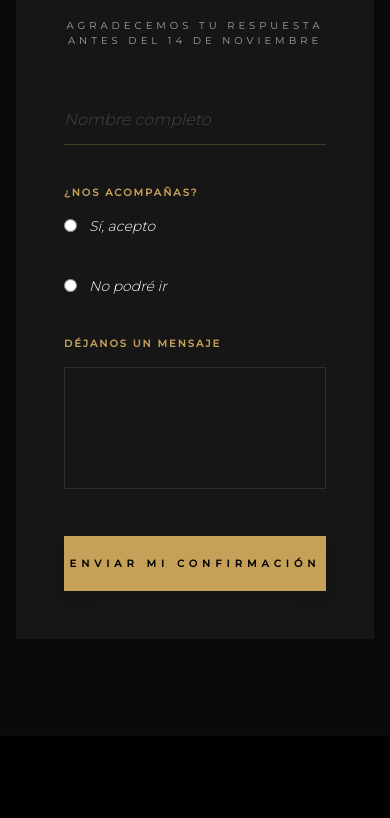
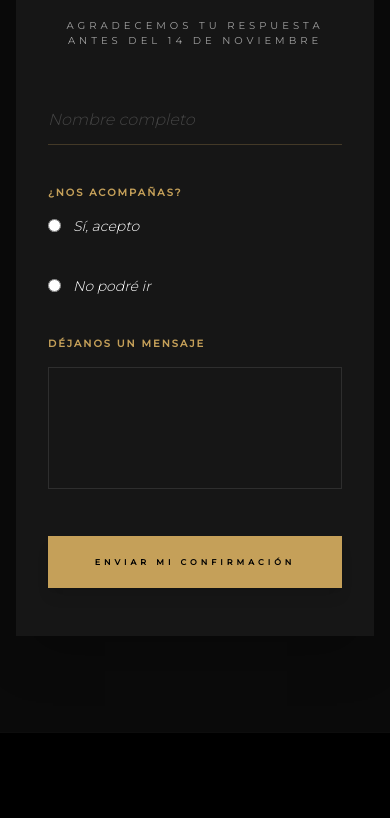
Before and after one commit to luischavez23/wedding_frontend, a React (Vite) app: page / in a window 390 px wide. Shown: the part 8824-9642 px from the top of the page. Built offline with nearby package versions, Linux system fonts and the light colour scheme; a web font is replaced by a local one.

Commit message:
Delete some code lines

```diff
--- a/index.html
+++ b/index.html
@@ -4,7 +4,7 @@
     <meta charset="UTF-8">
     <meta name="viewport" content="width=device-width, initial-scale=1.0">
     <title>Nuestra Boda | G & E</title>
-    <link rel="icon" type="image/x-icon" href="/public/estado-civil.svg">
+    <link rel="icon" type="image/x-icon" href="/estado-civil.svg">
     <script src="https://cdn.tailwindcss.com"></script>
     <link href="https://fonts.googleapis.com/css2?family=Playfair+Display:ital,wght@0,400;0,700;1,400&family=Montserrat:wght@200;300;400;500&display=swap" rel="stylesheet">
     <link href="https://unpkg.com/aos@2.3.1/dist/aos.css" rel="stylesheet" />
--- a/src/components/RSVP.jsx
+++ b/src/components/RSVP.jsx
@@ -67,7 +67,7 @@ const RSVP = () => {
       data-aos="fade-up"
       data-aos-delay="500"
     >
-      <div className="max-w-xl mx-auto bg-dark-soft p-12 md:p-20 shadow-2xl border-t-4 border-gold">
+      <div className="max-w-xl mx-auto bg-dark-soft  py-12 px-8 md:p-20 shadow-2xl border-t-4 border-gold">
 
         {!success ? (
           <>
@@ -100,7 +100,7 @@ const RSVP = () => {
                 ¿Nos acompañas?
               </label>
 
-              <div className="flex gap-10 flex-col sm:flex-row">
+              <div className="flex gap-10 flex-col md:flex-row">
                 <label className="flex items-center cursor-pointer text-sm font-light italic">
                   <input
                     type="radio"
@@ -152,7 +152,7 @@ const RSVP = () => {
             <button
               type="submit"
               disabled={loading}
-              className="w-full btn-custom py-5 tracking-[0.5em] text-[10px] font-bold uppercase shadow-lg"
+              className="w-full btn-custom py-5 tracking-[0.5em] text-[8px] md:text-[10px] font-bold uppercase shadow-lg"
             >
               {loading ? "Enviando..." : "Enviar mi Confirmación"}
             </button>
```
